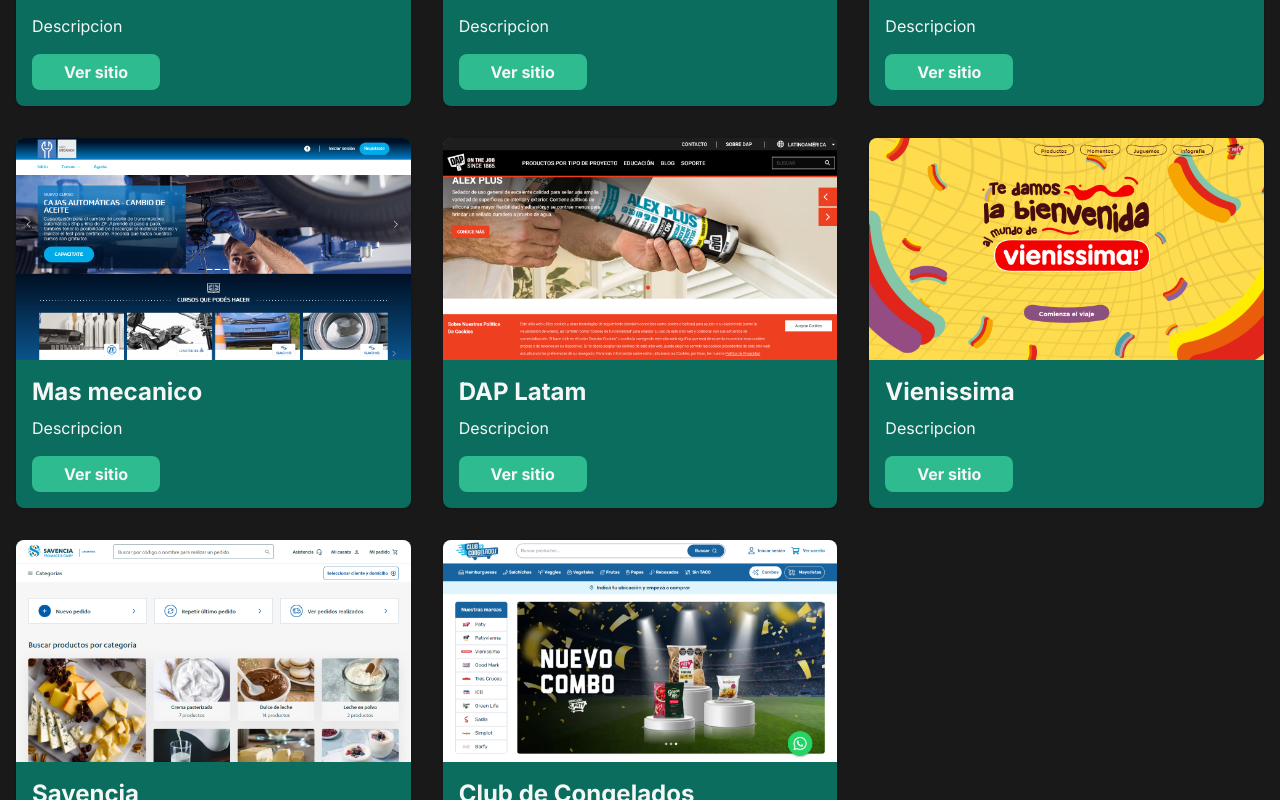
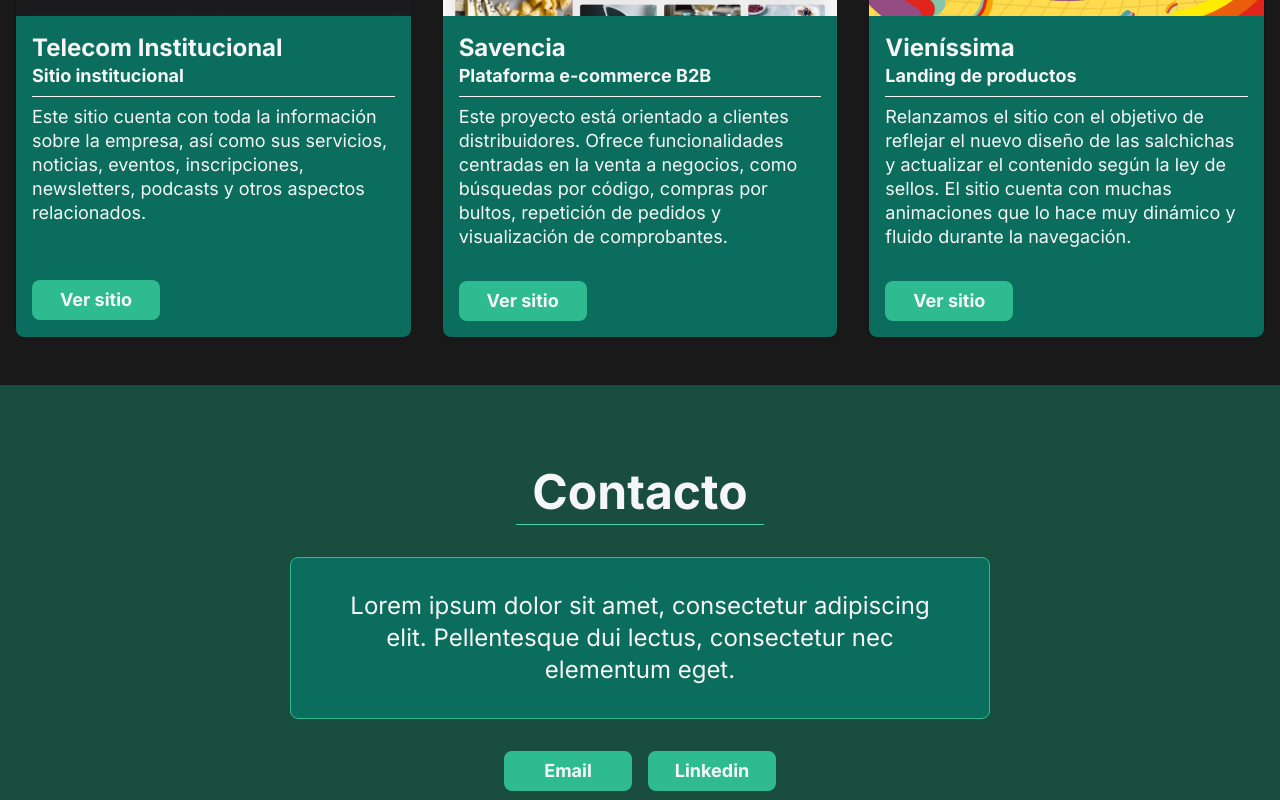
Before and after one commit to maple146/portfolio, a Next.js app: page / in a window 1280 px wide. Shown: the part 1760-2560 px from the top of the page. Built offline with nearby package versions, Linux system fonts and the light colour scheme.

Commit message:
Add data to project cards

```diff
--- a/src/app/_home/about.tsx
+++ b/src/app/_home/about.tsx
@@ -3,7 +3,7 @@
 
 export default function About() {
   return (
-    <div className="container grid grid-cols-2 py-8 gap-4 lg:gap-8">
+    <div className="container grid grid-cols-2 py-8 lg:py-12 gap-4 lg:gap-12">
       <div className="col-span-full flex justify-center mb-2 lg:mb-4">
         <Title text={"Sobre mi"} />
       </div>
--- a/src/app/_home/projects.tsx
+++ b/src/app/_home/projects.tsx
@@ -1,77 +1,34 @@
 import Card from "@/components/card";
 import Title from "@/components/title";
+import { projectCards } from "@/data/home/cards";
+// import Link from "next/link";
+// import { Button } from "@/components/ui/button";
 
 export default function Projects() {
   return (
-    <div className="container grid grid-cols-3 py-8 gap-4 lg:gap-8">
-      <div className="col-span-full flex justify-center mb-2 lg:mb-4">
+    <div className="flex flex-col container py-8 lg:py-12 gap-4 lg:gap-12">
+      <div className="flex justify-center">
         <Title text={"Proyectos"} />
       </div>
-      {/* Refactorizar */}
-      <div className="col-span-full lg:col-start-1 lg:col-end-2 flex flex-col">
-        <Card
-          title={"Telecom Institucional"}
-          description={"Descripcion"}
-          img={"institucional.png"}
-          url={"https://institucional.telecom.com.ar/"}
-        />
+      <div className="grid grid-cols-1 lg:grid-cols-3 grid-rows-auto gap-4 lg:gap-8">
+        {projectCards.map((project) => (
+          <Card
+            key={project.title}
+            title={project.title}
+            subtitle={project.subtitle}
+            description={project.descripcion}
+            image={project.image}
+            imageAlt={project.imageAlt}
+            externalUrl={project.externalUrl}
+            internalUrl={project.internalUrl}
+          />
+        ))}
       </div>
-      <div className="col-span-full lg:col-start-2 lg:col-end-3 flex flex-col">
-        <Card
-          title={"Alleata"}
-          description={"Descripcion"}
-          img={"alleata.png"}
-          url={""}
-        />
-      </div>
-      <div className="col-span-full lg:col-start-3 lg:col-end-4 flex flex-col">
-        <Card
-          title={"Personal"}
-          description={"Descripcion"}
-          img={"paginaspersonal.png"}
-          url={""}
-        />
-      </div>
-      <div className="col-span-full lg:col-start-1 lg:col-end-2 flex flex-col">
-        <Card
-          title={"Mas mecanico"}
-          description={"Descripcion"}
-          img={"masmecanico.png"}
-          url={"https://masmecanico.com.mx/"}
-        />
-      </div>
-      <div className="col-span-full lg:col-start-2 lg:col-end-3 flex flex-col">
-        <Card
-          title={"DAP Latam"}
-          description={"Descripcion"}
-          img={"daplatam.png"}
-          url={"https://dap-latam.com/"}
-        />
-      </div>
-      <div className="col-span-full lg:col-start-3 lg:col-end-4 flex flex-col">
-        <Card
-          title={"Vienissima"}
-          description={"Descripcion"}
-          img={"vienissima.png"}
-          url={"https://www.vienissima.ar/"}
-        />
-      </div>
-      <div className="col-span-full lg:col-start-1 lg:col-end-2 flex flex-col">
-        <Card
-          title={"Savencia"}
-          description={"Descripcion"}
-          img={"savencia.png"}
-          url={""}
-        />
-      </div>
-      <div className="col-span-full lg:col-start-2 lg:col-end-3 flex flex-col">
-        <Card
-          title={"Club de Congelados"}
-          description={"Descripcion"}
-          img={"clubdecongelados.png"}
-          url={""}
-        />
-      </div>
+      {/* <div className="flex justify-center">
+        <Link href={'/proyectos'}>
+          <Button>Ver más proyectos</Button>
+        </Link>
+      </div> */}
     </div>
   );
 }
--- a/src/components/card.tsx
+++ b/src/components/card.tsx
@@ -1,26 +1,45 @@
 import Link from "next/link";
 import { Button } from "./ui/button";
+import Image from "next/image";
 
 export interface CardTypes {
-  img: string;
+  image: string;
+  imageAlt: string;
   title: string;
+  subtitle: string;
   description: string;
-  url: string;
+  externalUrl: string;
+  internalUrl: string;
 }
 
-const Card = ({ img, title, description, url }: CardTypes) => {
+const Card = ({
+  image,
+  imageAlt,
+  title,
+  subtitle,
+  description,
+  externalUrl,
+}: // internalUrl,
+CardTypes) => {
   return (
-    <div className="bg-main-700 rounded-lg shadow">
-      <Link href={url} rel="noopener noreferrer" target="_blank">
-        <img className="rounded-t-lg" src={img} alt="" />
-      </Link>
-      <div className="p-4">
-        <h5 className="mb-2 text-2xl font-bold text-white">{title}</h5>
-        <p className="mb-4 font-normal text-white">{description}</p>
+    <div className="bg-main-700 rounded-lg shadow overflow-hidden">
+      <div className="relative h-[200px] w-full">
+        <Image fill src={image} alt={imageAlt} className="object-cover object-top"/>
+      </div>
+      <div className="p-4 flex flex-col justify-between min-h-[320px]">
+        <div>
+          <h5 className="text-lg font-bold text-white">{title}</h5>
+          <h6 className="text-sm font-bold text-white">{subtitle}</h6>
+          <hr className="my-2"></hr>
+          <p className="text-sm font-normal text-white pb-8">{description}</p>
+        </div>
         <div className="flex gap-4">
-          <Link href={url} rel="noopener noreferrer" target="_blank">
+          <Link href={externalUrl} rel="noopener noreferrer" target="_blank">
             <Button>Ver sitio</Button>
           </Link>
+          {/* <Link href={internalUrl} >
+            <Button >Ver más info</Button>
+          </Link> */}
         </div>
       </div>
     </div>
--- /dev/null
+++ b/src/data/home/cards.tsx
@@ -0,0 +1,29 @@
+export const projectCards = [
+    {
+        title: 'Telecom Institucional',
+        subtitle: 'Sitio institucional',
+        descripcion: 'Este sitio cuenta con toda la información sobre la empresa, así como sus servicios, noticias, eventos, inscripciones, newsletters, podcasts y otros aspectos relacionados.',
+        image: '/institucional.png',
+        imageAlt: 'Screenshot de la pagina Telecom Institucional',
+        externalUrl: 'https://institucional.telecom.com.ar',
+        internalUrl: '/proyectos/telecom-institucional',
+    },
+    {
+        title: 'Savencia',
+        subtitle: 'Plataforma e-commerce B2B',
+        descripcion: 'Este proyecto está orientado a clientes distribuidores. Ofrece funcionalidades centradas en la venta a negocios, como búsquedas por código, compras por bultos, repetición de pedidos y visualización de comprobantes.',
+        image: '/savencia.png',
+        imageAlt: 'Screenshot de la pagina Savencia E-Commerce',
+        externalUrl: 'https://shouganai.estoes.dev',
+        internalUrl: '/proyectos/savencia',
+    },
+    {
+        title: 'Vieníssima',
+        subtitle: 'Landing de productos',
+        descripcion: 'Relanzamos el sitio con el objetivo de reflejar el nuevo diseño de las salchichas y actualizar el contenido según la ley de sellos. El sitio cuenta con muchas animaciones que lo hace muy dinámico y fluido durante la navegación.',
+        image: '/vienissima.png',
+        imageAlt: 'Screenshot de la pagina Vieníssima',
+        externalUrl: 'https://www.vienissima.ar/',
+        internalUrl: '/proyectos/vienissima',
+    }
+]
--- a/tailwind.config.ts
+++ b/tailwind.config.ts
@@ -30,7 +30,8 @@
     },
     extend: {
       fontSize: {
-        sm: ["16px", "20px"],
+        xs: ["16px", "20px"],
+        sm: ["18px", "24px"],
         base: ["20px", "28px"],
         lg: ["24px", "32px"],
         xl: ["32px", "44px"],
```
